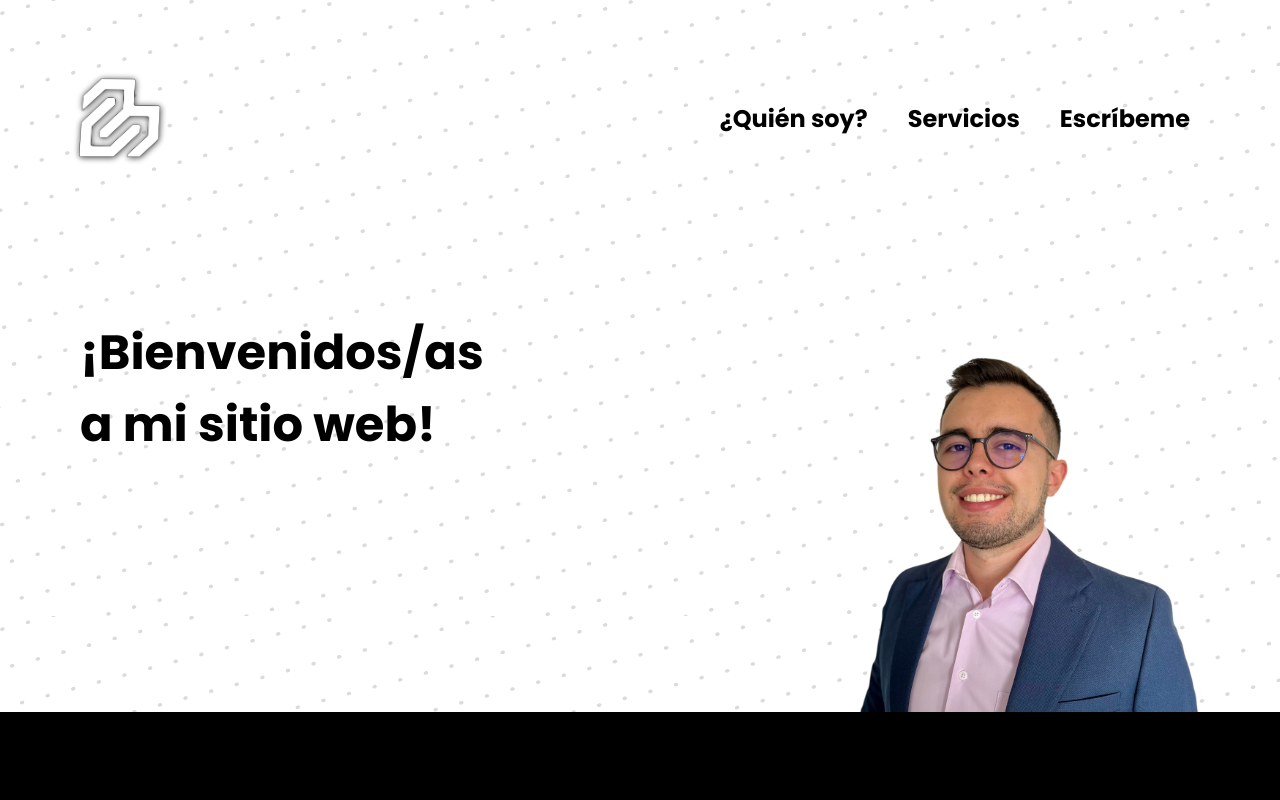
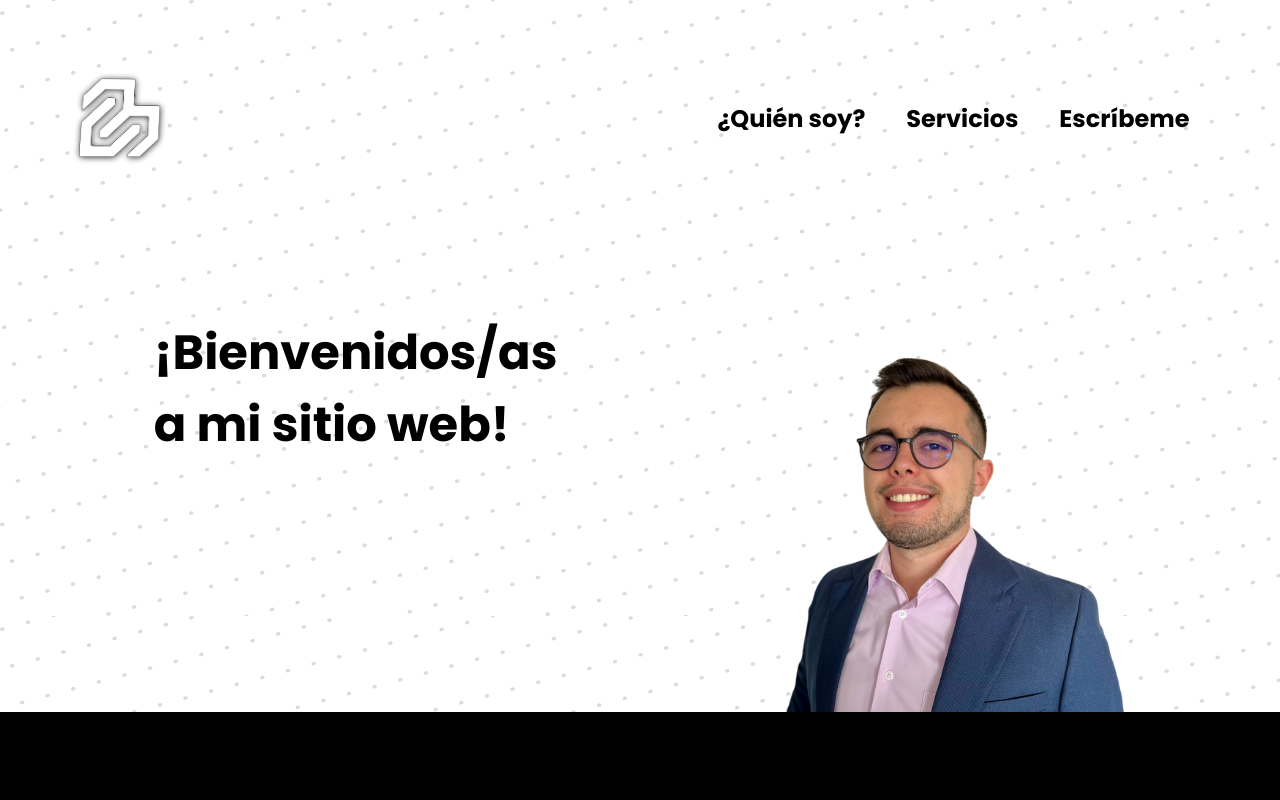
Before and after one commit to carlosmariocb/maquetado-desafio, a website: page index.html in a window 1280 px wide. Shown: the top 800 px of the page. Drawn offline with Linux system fonts and the light colour scheme.

Commit message:
Intro list design adjustment, Escribeme link corrected.

```diff
--- a/index.css
+++ b/index.css
@@ -59,6 +59,7 @@ body {
 @media (min-width: 769px) {
     .intro__nav {
         flex-direction: row;
+        justify-content: space-around;
     }
 }
 
@@ -95,6 +96,8 @@ body {
        justify-content: space-around;
        align-items: center;
        padding: 0;
+       width: 40vw;
+       min-width: 513px;
     }
 
     .intro__link{
@@ -122,6 +125,7 @@ body {
         width: 100%;
         padding: 80px;
         padding-bottom: 0;
+        justify-content: space-around;
     }
 }
 
--- a/index.html
+++ b/index.html
@@ -75,7 +75,7 @@
                 </div>
             </div>
         </section>
-        <section class="form">
+        <section class="form" id="escribeme">
             <h2 class="form__title">Escríbeme</h2>
             <div class="form__container">
                 <div class="fieldset">
```
